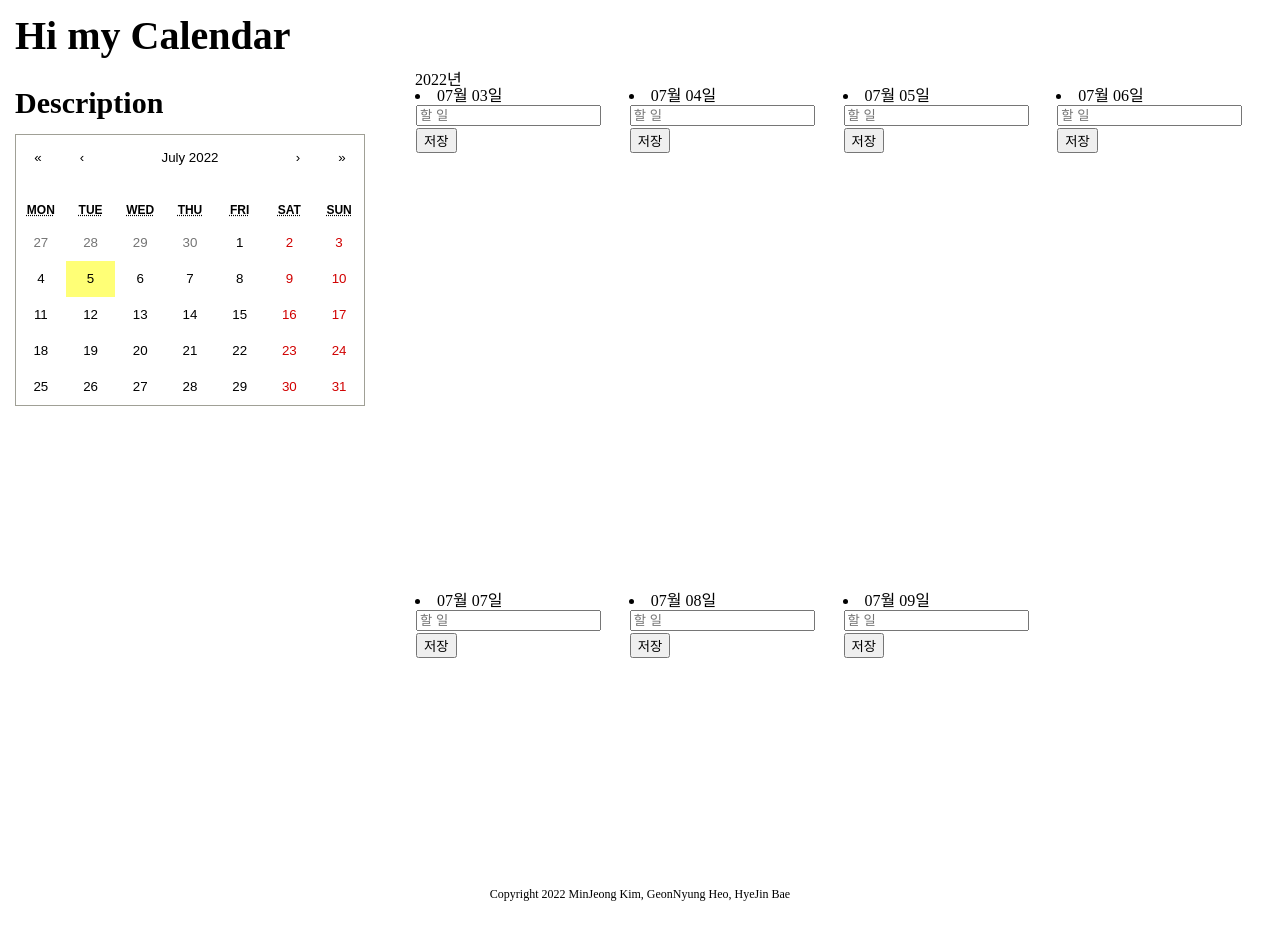
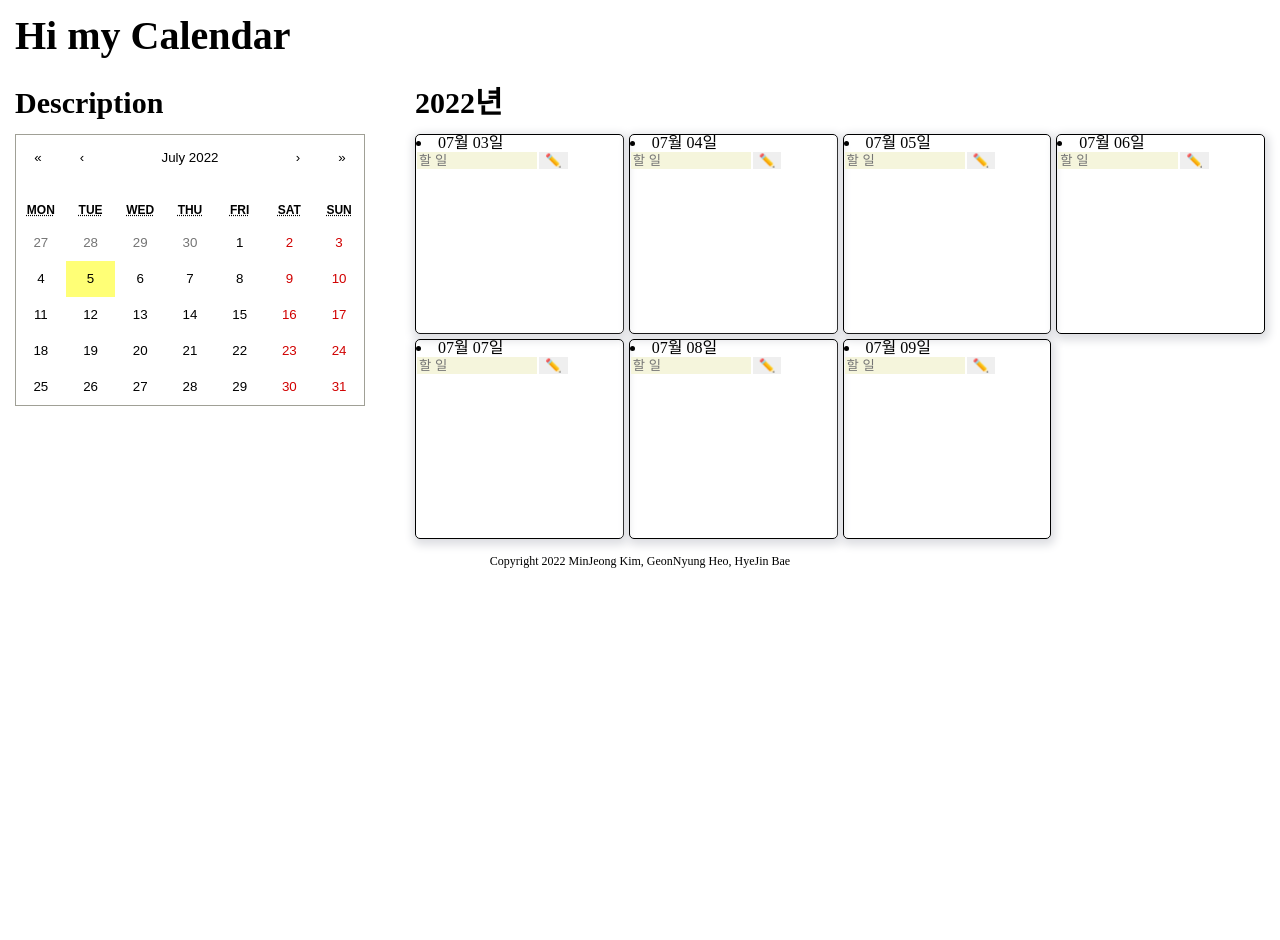
Before and after one commit to jeong57/React-Calendar, a React (Create React App) app in the folder toy-project/: page / in a window 1280 px wide. Shown: the top 940 px of the page. After the commit the page ends 800 px from the top, so only its background shows below. Built offline with nearby package versions, Linux system fonts and the light colour scheme.

Commit message:
styled-components/2

```diff
--- a/toy-project/src/App.js
+++ b/toy-project/src/App.js
@@ -7,13 +7,16 @@ import styled from 'styled-components';
 
 const GridBox = styled.div`
   display: grid;
-  grid-template-rows: 100vh; //높이
   grid-template-columns: 400px 3fr;
   background-image: ${props => props.theme.bgColor};
   @media ${props => props.theme.mobile} {
-    grid-template-rows: 1fr 1fr;
+    grid-template-rows: 350px 1fr;
     grid-template-columns: 1fr;
   }
+`
+
+const Container = styled.div`
+  height : 100vh;
 `
 
 function App() {
--- a/toy-project/src/components/Footer.js
+++ b/toy-project/src/components/Footer.js
@@ -1,6 +1,6 @@
 function Footer() {
   return (
-    <footer style={{"textAlign": "center", margin: '1rem', fontSize: '12px'}}>Copyright 2022 MinJeong Kim, GeonNyung Heo, HyeJin Bae</footer>
+    <footer style={{"textAlign": "center", margin: '1rem', fontSize: '12px', position: "relative", bottom: 0 }}>Copyright 2022 MinJeong Kim, GeonNyung Heo, HyeJin Bae</footer>
   )
 };
 
--- a/toy-project/src/components/ToDoItem.js
+++ b/toy-project/src/components/ToDoItem.js
@@ -10,7 +10,21 @@ const Item = styled.span`
 `
 const Button = styled.button`
   cursor : pointer;
+  border : none;
 `
+const Input = styled.input`
+  border: none;
+  background-color:beige;
+  width : 15vh;
+  `
+
+const Box = styled.div`
+  border : solid 1px ;
+  border-radius : 5px;
+  height : 200px;
+  box-shadow : 1px 3px 10px 3px  #dcdde1;
+`
+
 
 function ToDoItem({times, dataKey, data, setData, count, setCount}) {
     // {
@@ -33,7 +47,7 @@ function ToDoItem({times, dataKey, data, setData, count, setCount}) {
       if (value.trim()) {
         const obj = {
           key : count,
-          todo : value,
+          todo : value.trim(),
           isFinished : false,
         }
         try {
@@ -84,16 +98,16 @@ function ToDoItem({times, dataKey, data, setData, count, setCount}) {
     }
 
   return (
-    <div>
+    <Box>
       <li>{times[1]}월 {times[2]}일</li>
       <form onSubmit={event => createTodo(event)}>
-        <input
+        <Input
           value = {value}
           onChange={changeValue}
           type="text"
           placeholder="할 일"
         />
-        <Button onClick={event => createTodo(event)}>저장</Button>
+        <Button onClick={event => createTodo(event)}>✏️</Button>
       </form>
       <div>
         { data && data[dataKey] ? data[dataKey].map((todo) => {
@@ -111,9 +125,8 @@ function ToDoItem({times, dataKey, data, setData, count, setCount}) {
           )
         }) : null}
       </div>
-    </div>
+    </Box>
   )
 };
 
-
 export default ToDoItem;
--- a/toy-project/src/components/ToDoList.js
+++ b/toy-project/src/components/ToDoList.js
@@ -8,14 +8,14 @@ const FlexBox = styled.div`
   gap: 5px 5px;
   grid-template-columns : repeat(7, 1fr);
   @media ${props => props.theme.desktop} {
-    grid-template-rows : repeat(2, 500px);
+    grid-template-rows : repeat(2, 1fr);
     grid-template-columns : repeat(4, 1fr);
   }
   //tablet
   @media ${props => props.theme.tablet} {
-    grid-template-rows: 1fr 1fr;
+    grid-template-rows: 1fr;
     grid-template-columns: 1fr;
-    gap: 5px 5px;
+    gap: 10px 5px;
   }
 `
 
@@ -41,7 +41,9 @@ function Todos({timeList}){
 
     return (
       <div className="Todos">
-        { timeList.length > 0 ? <p>{timeList[0][0]}년</p> : null}
+        <h2>
+          { timeList.length > 0 ? <p>{timeList[0][0]}년</p> : null}
+        </h2>
         <FlexBox>
           {timeList.map((times, idx)=> {
             const dataKey = String(times[0]) + String(times[1]) + String(times[2])
```
